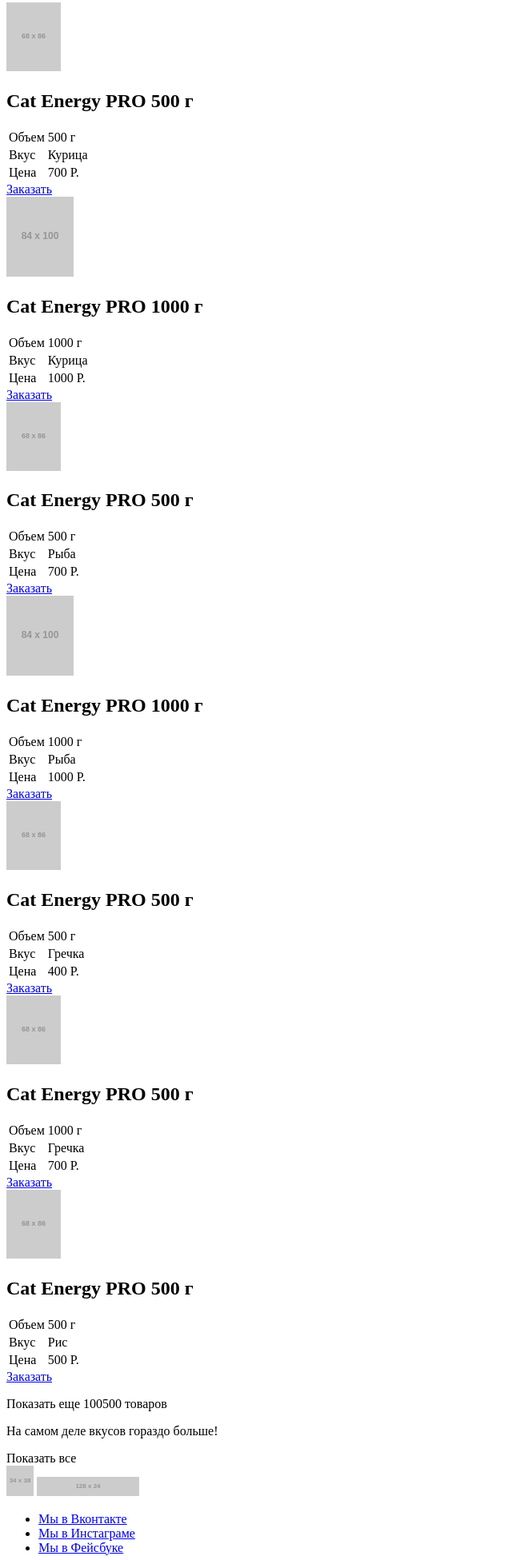
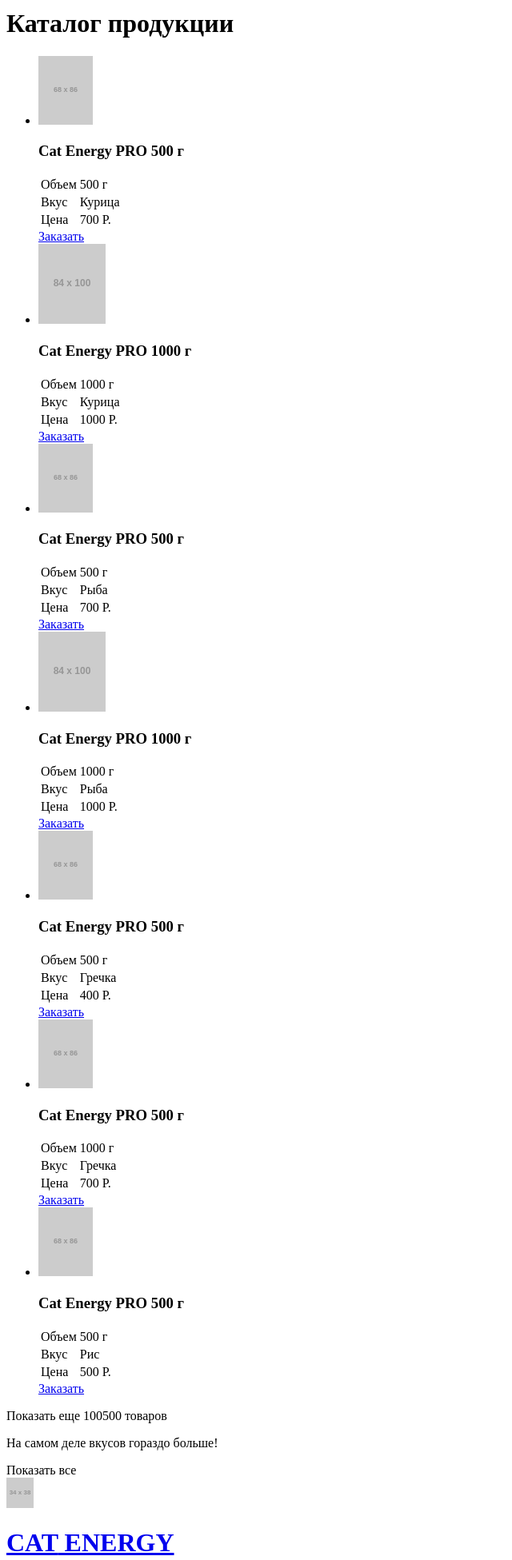
Before and after one commit to VeryBigBoss/263443-cat-energy-20, a website: page source/catalog.html in a window 1280 px wide. Shown: the part 218-2169 px from the top of the page at 80% size, without its empty margins (0-640 px from the left). Drawn offline with Linux system fonts and the light colour scheme; placeholder pictures from the web are drawn by us.

Commit message:
Внесены правки в соответствии с замечаниями

```diff
--- a/source/catalog.html
+++ b/source/catalog.html
@@ -7,14 +7,12 @@
 <body class="page__body">
 <header class="page-header">
   <nav class="main-nav">
-    <section class="main-nav__logo logo">
-      <a class="logo__link logo__link--icon">
+    <a href="index.html" class="logo">
+      <div class="logo__image">
         <img src="https://via.placeholder.com/34x38" width="34" height="38" alt="Логотип">
+      </div>
+      <h1 class="logo__title"><b>CAT</b> ENERGY</h1>
     </a>
-      <a class="logo__link logo__link--text">
-        <img src="https://via.placeholder.com/101x18" width="101" height="18" alt="CAT ENERGY">
-      </a>
-    </section>
     <button class="main-nav__toggle" type="button">
       <span class="visually-hidden">Открыть меню</span>
     </button>
@@ -35,13 +33,15 @@
 </header>
 <main class="page-main">
   <h1 class="page-main__title">Каталог продукции</h1>
-  <div class="products-wrapper products">
-    <section class="products__item">
-      <div class="products__image">
+  <section class="products">
+    <ul class="products__list">
+      <li class="products__item">
+        <article class="products-card">
+          <div class="products-card__image">
             <img src="https://via.placeholder.com/68x86" width="68" height="86" alt="Cat Energy PRO 500 г">
           </div>
-      <h2 class="products__title">Cat Energy PRO 500 г</h2>
-      <table class="products__description description">
+          <h3 class="products-card__title">Cat Energy PRO 500 г</h3>
+          <table class="products-card__description description">
             <tr class="description__item">
               <td class="description__name">Объем</td>
               <td class="description__value">500 г</td>
@@ -55,14 +55,16 @@
               <td class="description__value">700 Р.</td>
             </tr>
           </table>
-      <a class="products__to-order button" href="#">Заказать</a>
-    </section>
-    <section class="products__item">
-      <div class="products__image">
+          <a class="products-card__to-order button" href="#">Заказать</a>
+        </article>
+      </li>
+      <li class="products__item">
+        <article class="products-card">
+          <div class="products-card__image">
             <img src="https://via.placeholder.com/84x100" width="84" height="100" alt="Cat Energy PRO 1000 г">
           </div>
-      <h2 class="products__title">Cat Energy PRO 1000 г</h2>
-      <table class="products__description description">
+          <h3 class="products-card__title">Cat Energy PRO 1000 г</h3>
+          <table class="products-card__description description">
             <tr class="description__item">
               <td class="description__name">Объем</td>
               <td class="description__value">1000 г</td>
@@ -76,14 +78,16 @@
               <td class="description__value">1000 Р.</td>
             </tr>
           </table>
-      <a class="products__to-order button" href="#">Заказать</a>
-    </section>
-    <section class="products__item">
-      <div class="products__image">
+          <a class="products-card__to-order button" href="#">Заказать</a>
+        </article>
+      </li>
+      <li class="products__item">
+        <article class="products-card">
+          <div class="products-card__image">
             <img src="https://via.placeholder.com/68x86" width="68" height="86" alt="Cat Energy PRO 500 г">
           </div>
-      <h2 class="products__title">Cat Energy PRO 500 г</h2>
-      <table class="products__description description">
+          <h3 class="products-card__title">Cat Energy PRO 500 г</h3>
+          <table class="products-card__description description">
             <tr class="description__item">
               <td class="description__name">Объем</td>
               <td class="description__value">500 г</td>
@@ -97,14 +101,16 @@
               <td class="description__value">700 Р.</td>
             </tr>
           </table>
-      <a class="products__to-order button" href="#">Заказать</a>
-    </section>
-    <section class="products__item">
-      <div class="products__image">
+          <a class="products-card__to-order button" href="#">Заказать</a>
+        </article>
+      </li>
+      <li class="products__item">
+        <article class="products-card">
+          <div class="products-card__image">
             <img src="https://via.placeholder.com/84x100" width="84" height="100" alt="Cat Energy PRO 1000 г">
           </div>
-      <h2 class="products__title">Cat Energy PRO 1000 г</h2>
-      <table class="products__description description">
+          <h3 class="products-card__title">Cat Energy PRO 1000 г</h3>
+          <table class="products-card__description description">
             <tr class="description__item">
               <td class="description__name">Объем</td>
               <td class="description__value">1000 г</td>
@@ -118,14 +124,16 @@
               <td class="description__value">1000 Р.</td>
             </tr>
           </table>
-      <a class="products__to-order button" href="#">Заказать</a>
-    </section>
-    <section class="products__item">
-      <div class="products__image">
+          <a class="products-card__to-order button" href="#">Заказать</a>
+        </article>
+      </li>
+      <li class="products__item">
+        <article class="products-card">
+          <div class="products-card__image">
             <img src="https://via.placeholder.com/68x86" width="68" height="86" alt="Cat Energy SLIM 500 г">
           </div>
-      <h2 class="products__title">Cat Energy PRO 500 г</h2>
-      <table class="products__description description">
+          <h3 class="products-card__title">Cat Energy PRO 500 г</h3>
+          <table class="products-card__description description">
             <tr class="description__item">
               <td class="description__name">Объем</td>
               <td class="description__value">500 г</td>
@@ -139,14 +147,16 @@
               <td class="description__value">400 Р.</td>
             </tr>
           </table>
-      <a class="products__to-order button" href="#">Заказать</a>
-    </section>
-    <section class="products__item">
-      <div class="products__image">
+          <a class="products-card__to-order button" href="#">Заказать</a>
+        </article>
+      </li>
+      <li class="products__item">
+        <article class="products-card">
+          <div class="products-card__image">
             <img src="https://via.placeholder.com/68x86" width="68" height="86" alt="Cat Energy SLIM 1000 г">
           </div>
-      <h2 class="products__title">Cat Energy PRO 500 г</h2>
-      <table class="products__description description">
+          <h3 class="products-card__title">Cat Energy PRO 500 г</h3>
+          <table class="products-card__description description">
             <tr class="description__item">
               <td class="description__name">Объем</td>
               <td class="description__value">1000 г</td>
@@ -160,14 +170,16 @@
               <td class="description__value">700 Р.</td>
             </tr>
           </table>
-      <a class="products__to-order button" href="#">Заказать</a>
-    </section>
-    <section class="products__item">
-      <div class="products__image">
+          <a class="products-card__to-order button" href="#">Заказать</a>
+        </article>
+      </li>
+      <li class="products__item">
+        <article class="products-card">
+          <div class="products-card__image">
             <img src="https://via.placeholder.com/68x86" width="68" height="86" alt="Cat Energy SLIM 500 г">
           </div>
-      <h2 class="products__title">Cat Energy PRO 500 г</h2>
-      <table class="products__description description">
+          <h3 class="products-card__title">Cat Energy PRO 500 г</h3>
+          <table class="products-card__description description">
             <tr class="description__item">
               <td class="description__name">Объем</td>
               <td class="description__value">500 г</td>
@@ -181,25 +193,24 @@
               <td class="description__value">500 Р.</td>
             </tr>
           </table>
-      <a class="products__to-order button" href="#">Заказать</a>
+          <a class="products-card__to-order button" href="#">Заказать</a>
+        </article>
+      </li>
+    </ul>
   </section>
-  </div>
   <div class="separator-hidden">
-    <span class="separator-hidden__icon"></span>
     <p class="separator-hidden__title">Показать еще 100500 товаров</p>
     <p class="separator-hidden__tagline">На самом деле вкусов гораздо больше!</p>
     <a class="separator-hidden__button-show button">Показать все</a>
   </div>
   <footer class="page-footer">
     <div class="page-footer__wrapper">
-      <section class="page-footer__logo logo">
-        <a class="logo__link logo__link--icon visually-hidden">
+      <a href="#" class="logo">
+        <div class="logo__image visually-hidden">
           <img src="https://via.placeholder.com/34x38" width="34" height="38" alt="Логотип">
+        </div>
+        <h1 class="logo__title"><b>CAT</b> ENERGY</h1>
       </a>
-        <a class="logo__link logo__link--text">
-          <img src="https://via.placeholder.com/128x24" width="128" height="24" alt="CAT ENERGY">
-        </a>
-      </section>
       <section class="page-footer social">
         <ul class="social__list">
           <li class="social__item">
```
Also changed, not shown: source/form.html (+10 -14 lines), source/index.html (+19 -28 lines). Lines whose indentation alone changed are shown as unchanged.
